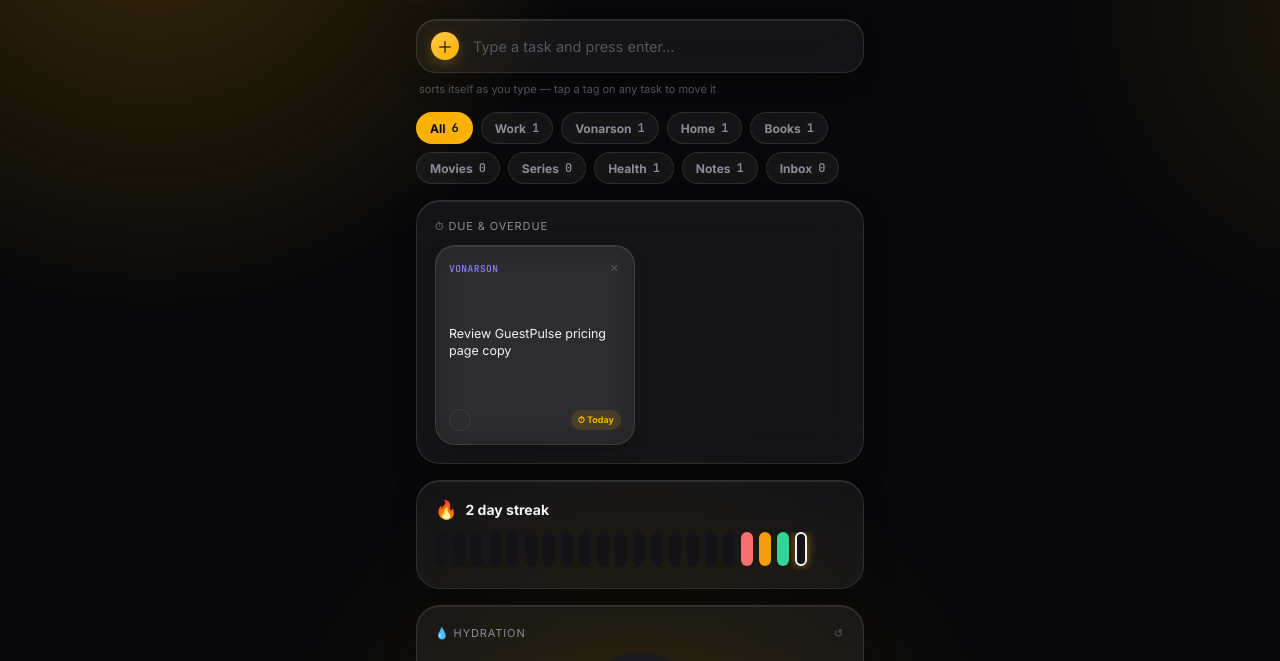
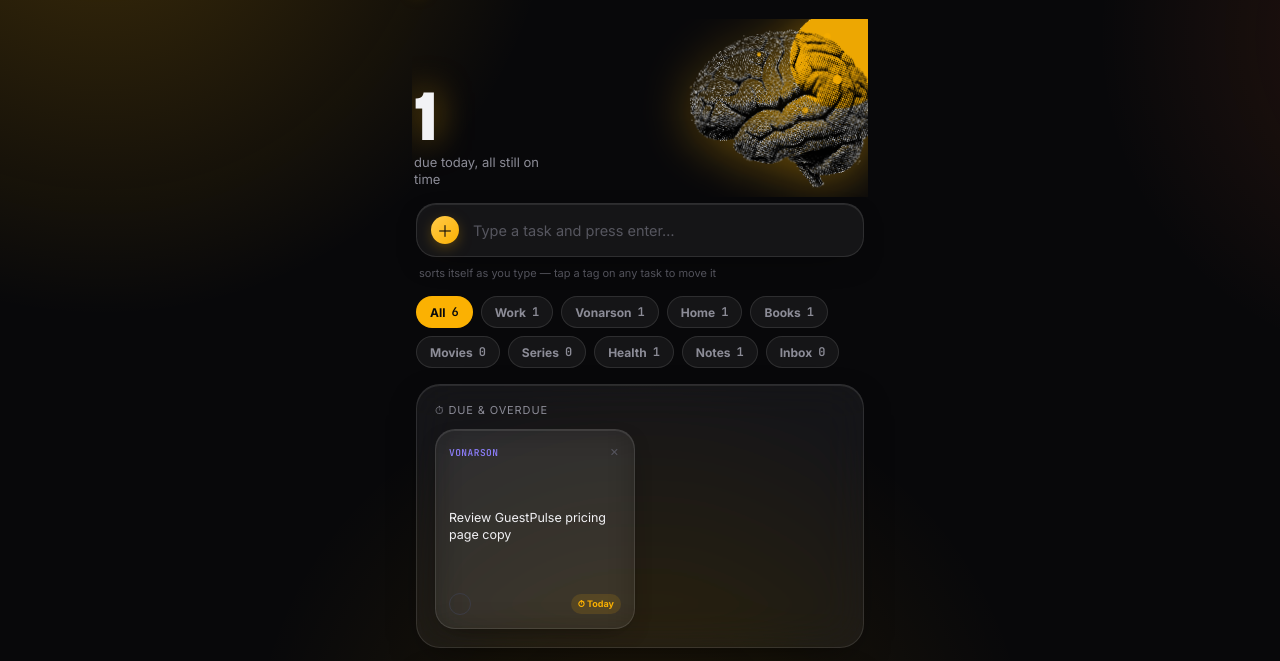
Before and after one commit to Oscaressam/Flow-app, a website: page index.html in a window 1280 px wide. Shown: the part 60-721 px from the top of the page. Drawn offline with nearby package versions, Linux system fonts and the light colour scheme.

Commit message:
Kinetic UI: brain hero, motion choreography, snap-scroll cover rail

```diff
--- a/index.html
+++ b/index.html
@@ -4,13 +4,13 @@
 <meta charset="UTF-8" />
 <meta name="viewport" content="width=device-width, initial-scale=1, viewport-fit=cover" />
 <title>MindORG</title>
-<meta name="theme-color" content="#0F1117" />
+<meta name="theme-color" content="#08080A" />
 <link rel="manifest" href="manifest.json" />
 <link rel="apple-touch-icon" href="icon-192.png" />
 <meta name="apple-mobile-web-app-capable" content="yes" />
 <meta name="apple-mobile-web-app-status-bar-style" content="black-translucent" />
 <style>
-  @import url('https://fonts.googleapis.com/css2?family=Inter:wght@400;500;600;700;800&family=JetBrains+Mono:wght@400;500;600&display=swap');
+  @import url('https://fonts.googleapis.com/css2?family=Inter:wght@400;500;600;700;800&family=JetBrains+Mono:wght@400;500;600&family=Bricolage+Grotesque:opsz,wght@12..96,600;12..96,800&display=swap');
 
   [data-theme="dark"] {
     --bg:#08080A; --text:#F2F2F5; --muted:#8C8C97; --dim:#56565F;
@@ -18,7 +18,7 @@
     --hairline: rgba(255,255,255,0.08); --hairline-strong: rgba(255,255,255,0.14);
     --surface-1: rgba(255,255,255,0.06); --surface-2: rgba(255,255,255,0.02);
     --shadow: rgba(0,0,0,0.75);
-    --glow1: rgba(251,177,2,0.20); --glow2: rgba(251,177,2,0.09);
+    --glow1: rgba(251,177,2,0.22); --glow2: rgba(251,177,2,0.10); --glow-warm: rgba(255,107,53,0.13);
     --brand-1:#FFFFFF; --brand-2:#FBB102;
     --ring-track:#1A1A20; --tile-empty:#141418; --input-bg:#17171C; --check-border:#3C3C45;
     --accent:#FBB102; --accent-2:#FFCA4A; --on-accent:#0A0A0C;
@@ -32,7 +32,7 @@
     --hairline: rgba(10,10,12,0.08); --hairline-strong: rgba(10,10,12,0.14);
     --surface-1: rgba(10,10,12,0.04); --surface-2: rgba(10,10,12,0.01);
     --shadow: rgba(90,70,15,0.18);
-    --glow1: rgba(251,177,2,0.30); --glow2: rgba(251,177,2,0.14);
+    --glow1: rgba(251,177,2,0.30); --glow2: rgba(251,177,2,0.15); --glow-warm: rgba(255,107,53,0.12);
     --brand-1:#0A0A0C; --brand-2:#FBB102;
     --ring-track:#E6E6EA; --tile-empty:#EDEDF0; --input-bg:#EDEDF0; --check-border:#C4C4CC;
     --accent:#FBB102; --accent-2:#FFCA4A; --on-accent:#0A0A0C;
@@ -45,9 +45,9 @@
     margin:0; color:var(--text); font-family:'Inter',ui-sans-serif,system-ui,sans-serif;
     min-height:100vh;
     background:
-      radial-gradient(700px circle at 12% -8%, var(--glow1), transparent 62%),
-      radial-gradient(560px circle at 108% 8%, var(--glow2), transparent 58%),
-      radial-gradient(620px circle at 50% 108%, var(--glow2), transparent 60%),
+      radial-gradient(760px circle at 8% -10%, var(--glow1), transparent 60%),
+      radial-gradient(600px circle at 112% 12%, var(--glow-warm), transparent 56%),
+      radial-gradient(680px circle at 50% 104%, var(--glow2), transparent 58%),
       var(--bg);
     background-attachment: fixed;
     transition: background-color .3s ease, color .3s ease;
@@ -202,6 +202,72 @@
     display:flex; align-items:center; justify-content:center; color:var(--dim); cursor:pointer; font-size:18px; }
 
   .empty { font-size:13px; color:var(--dim); text-align:center; padding:20px 0; }
+
+  /* ================= KINETIC ================= */
+  .display { font-family:'Bricolage Grotesque', 'Inter', sans-serif; font-weight:800; letter-spacing:-.04em; }
+
+  /* entrance choreography */
+  @keyframes kRise { from{opacity:0;transform:translateY(14px)} to{opacity:1;transform:none} }
+  .k-r { opacity:0; animation:kRise .6s cubic-bezier(.16,1,.3,1) forwards; }
+
+  /* ---- HERO ---- */
+  .hero { position:relative; height:178px; margin:2px -4px 6px; overflow:hidden; }
+  .hero-brain {
+    position:absolute; right:-22px; top:2px; width:200px; opacity:.94; pointer-events:none;
+    animation:kFloat 9s ease-in-out infinite;
+    filter:drop-shadow(0 0 26px var(--accent-glow));
+  }
+  [data-theme="light"] .hero-brain { filter:drop-shadow(0 6px 20px rgba(180,120,0,.30)); }
+  @keyframes kFloat { 0%,100%{transform:translateY(0) rotate(0)} 50%{transform:translateY(-10px) rotate(-1.5deg)} }
+  .hero-halo {
+    position:absolute; right:20px; top:30px; width:104px; height:104px; border-radius:50%;
+    background:radial-gradient(circle, var(--accent-glow), transparent 68%);
+    animation:kPulse 3.6s ease-in-out infinite; pointer-events:none;
+  }
+  @keyframes kPulse { 0%,100%{transform:scale(1);opacity:.55} 50%{transform:scale(1.18);opacity:.95} }
+  .hero-dots { position:absolute; inset:0; pointer-events:none; }
+  .hero-dots i {
+    position:absolute; border-radius:50%; background:var(--accent); display:block;
+    animation:kOrb 6.5s ease-in-out infinite;
+  }
+  @keyframes kOrb { 0%,100%{transform:translate(0,0);opacity:.22} 50%{transform:translate(-12px,-18px);opacity:.9} }
+  .hero-txt { position:absolute; left:2px; bottom:8px; z-index:2; }
+  .hero-num {
+    font-family:'Bricolage Grotesque','Inter',sans-serif; font-weight:800;
+    font-size:72px; letter-spacing:-.06em; line-height:.82; color:var(--text);
+    text-shadow:0 0 34px var(--accent-glow);
+  }
+  .hero-sub { font-size:13px; color:var(--muted); margin-top:8px; line-height:1.35; max-width:150px; }
+  .hero-sub b { color:var(--accent); font-weight:600; }
+  [data-theme="light"] .hero-sub b { color:#9A6B00; }
+
+  /* ---- section heads ---- */
+  .k-sh { display:flex; align-items:baseline; justify-content:space-between; margin:20px 2px 11px; }
+  .k-sh h2 { font-family:'Bricolage Grotesque','Inter',sans-serif; font-weight:800;
+    font-size:17px; letter-spacing:-.03em; color:var(--text); }
+  .k-sh span { font-family:'JetBrains Mono',monospace; font-size:9px; letter-spacing:.18em; color:var(--dim); }
+
+  /* ---- library rail ---- */
+  .lib-row { scroll-snap-type:x mandatory; margin:0 -4px; padding:2px 4px 8px; gap:11px; scrollbar-width:none; }
+  .lib-row::-webkit-scrollbar { display:none; }
+  .lib-cover {
+    width:100px; scroll-snap-align:start; border-radius:14px; border:none;
+    box-shadow:0 12px 26px -12px var(--shadow), inset 0 0 0 1px var(--hairline-strong);
+    transition:transform .22s cubic-bezier(.16,1,.3,1);
+  }
+  .lib-cover:active { transform:scale(.955); }
+  .lib-progress { height:4px; background:rgba(0,0,0,.45); }
+  .lib-progress-fill { box-shadow:0 0 9px var(--accent-glow); animation:kGrow 1.1s cubic-bezier(.16,1,.3,1); }
+  @keyframes kGrow { from{width:0 !important} }
+
+  /* ---- interaction feedback ---- */
+  .tile, .chip, .lib-cover, .check { transition:transform .18s cubic-bezier(.16,1,.3,1); }
+  .tile:active, .chip:active { transform:scale(.97); }
+
+  @media (prefers-reduced-motion:reduce) {
+    *, *::before, *::after { animation:none !important; transition:none !important; }
+    .k-r { opacity:1 !important; transform:none !important; }
+  }
 </style>
 </head>
 <body>
@@ -595,7 +661,7 @@
     var html = '<div class="wrap">';
 
     var themeIcon = state.themeMode === "auto" ? "🌓" : (state.themeMode === "light" ? "☀️" : "🌙");
-    html += '<div class="header">' +
+    html += '<div class="header k-r" style="animation-delay:.02s">' +
       '<div class="brand"><div class="brand-bar"></div><div class="brand-name">MindORG</div></div>' +
       '<div class="stats mono">' +
         '<button class="theme-btn" data-action="cycle-theme" title="Theme: ' + state.themeMode + '">' + themeIcon + '</button>' +
@@ -603,14 +669,16 @@
         '<button class="bell' + (state.notifEnabled ? ' on' : '') + '" data-action="toggle-notif">🔔 ' + dueSoonAll.length + '</button>' +
       '</div></div>';
 
+    if (state.filter === "all") { html += renderHero(dueSoonAll); }
+
     var previewCat = state.inputValue.trim() ? CAT_BY_ID[categorize(state.inputValue)] : null;
-    html += '<div class="quickadd-wrap"><div class="quickadd">' +
+    html += '<div class="quickadd-wrap k-r" style="animation-delay:.16s"><div class="quickadd">' +
       '<span class="qa-plus">＋</span>' +
       '<input id="quick-input" type="text" placeholder="Type a task and press enter…" value="' + escapeHtml(state.inputValue) + '" />' +
       (previewCat ? '<span class="live-tag" style="background:' + previewCat.color + '25;color:' + previewCat.color + '">' + previewCat.short + '</span>' : '') +
       '</div><p class="hint">sorts itself as you type — tap a tag on any task to move it</p></div>';
 
-    html += '<div class="chips">';
+    html += '<div class="chips k-r" style="animation-delay:.24s">';
     html += '<button class="chip" data-action="set-filter" data-id="all" style="' + (state.filter === "all" ? "background:var(--accent);color:var(--on-accent);border-color:transparent;" : "") + '">All <span class="mono">' + tasks.length + '</span></button>';
     CATEGORIES.forEach(function (cat) {
       var count = tasks.filter(function (t) { return t.categoryId === cat.id; }).length;
@@ -620,7 +688,7 @@
     html += '</div>';
 
     if (dueSoon.length > 0) {
-      html += '<div class="card"><div class="eyebrow">⏱ Due &amp; overdue</div><div class="tile-grid">';
+      html += '<div class="card k-r" style="animation-delay:.32s"><div class="eyebrow">⏱ Due &amp; overdue</div><div class="tile-grid">';
       dueSoon.forEach(function (t) { html += renderTaskTile(t); });
       html += '</div></div>';
     }
@@ -649,6 +717,32 @@
     root.innerHTML = html;
     attachInputHandlers();
     loadPhotoThumbnails();
+  }
+
+  function renderHero(dueSoonAll) {
+    var overdue = dueSoonAll.filter(function (t) { return dueMeta(t.dueDate).overdue; }).length;
+    var n = dueSoonAll.length;
+
+    var sub;
+    if (n === 0) sub = "nothing due today — clear runway";
+    else if (overdue > 0) sub = "due today, <b>" + overdue + " already late</b>";
+    else sub = "due today, all still on time";
+
+    return '<div class="hero">' +
+      '<div class="hero-halo"></div>' +
+      '<img class="hero-brain" src="brain-hero.png" alt="" />' +
+      '<div class="hero-dots">' +
+        '<i style="width:7px;height:7px;right:32px;top:22px;animation-delay:0s"></i>' +
+        '<i style="width:5px;height:5px;right:74px;top:10px;animation-delay:.9s"></i>' +
+        '<i style="width:9px;height:9px;right:14px;top:74px;animation-delay:1.7s"></i>' +
+        '<i style="width:4px;height:4px;right:96px;top:50px;animation-delay:2.4s"></i>' +
+        '<i style="width:6px;height:6px;right:52px;top:100px;animation-delay:3.1s"></i>' +
+      '</div>' +
+      '<div class="hero-txt k-r" style="animation-delay:.09s">' +
+        '<div class="hero-num">' + n + '</div>' +
+        '<div class="hero-sub">' + sub + '</div>' +
+      '</div>' +
+    '</div>';
   }
 
   function renderTaskTile(t) {
@@ -796,9 +890,9 @@
     }
     html += '</div>';
 
-    statuses.forEach(function (s) {
+    statuses.forEach(function (s, idx) {
       var sectionItems = items.filter(function (i) { return i.status === s.id; });
-      html += '<div class="card"><div class="eyebrow">' + s.icon + " " + s.label + ' <span class="mono" style="margin-left:4px;">' + sectionItems.length + "</span></div>";
+      html += '<div class="card k-r" style="animation-delay:.' + (14 + idx * 8) + 's"><div class="eyebrow">' + s.icon + " " + s.label + ' <span class="mono" style="margin-left:4px;">' + sectionItems.length + "</span></div>";
       if (sectionItems.length === 0) {
         html += '<p class="empty" style="padding:8px 0;">Nothing here yet.</p>';
       } else {
--- a/service-worker.js
+++ b/service-worker.js
@@ -1,5 +1,5 @@
-const CACHE_NAME = "mindorg-cache-v4";
-const ASSETS = ["./", "./index.html", "./manifest.json", "./icon-192.png", "./icon-512.png"];
+const CACHE_NAME = "mindorg-cache-v5";
+const ASSETS = ["./", "./index.html", "./manifest.json", "./icon-192.png", "./icon-512.png", "./brain-hero.png"];
 
 self.addEventListener("install", (event) => {
   event.waitUntil(
```
Also changed, not shown: brain-hero.png (added).
